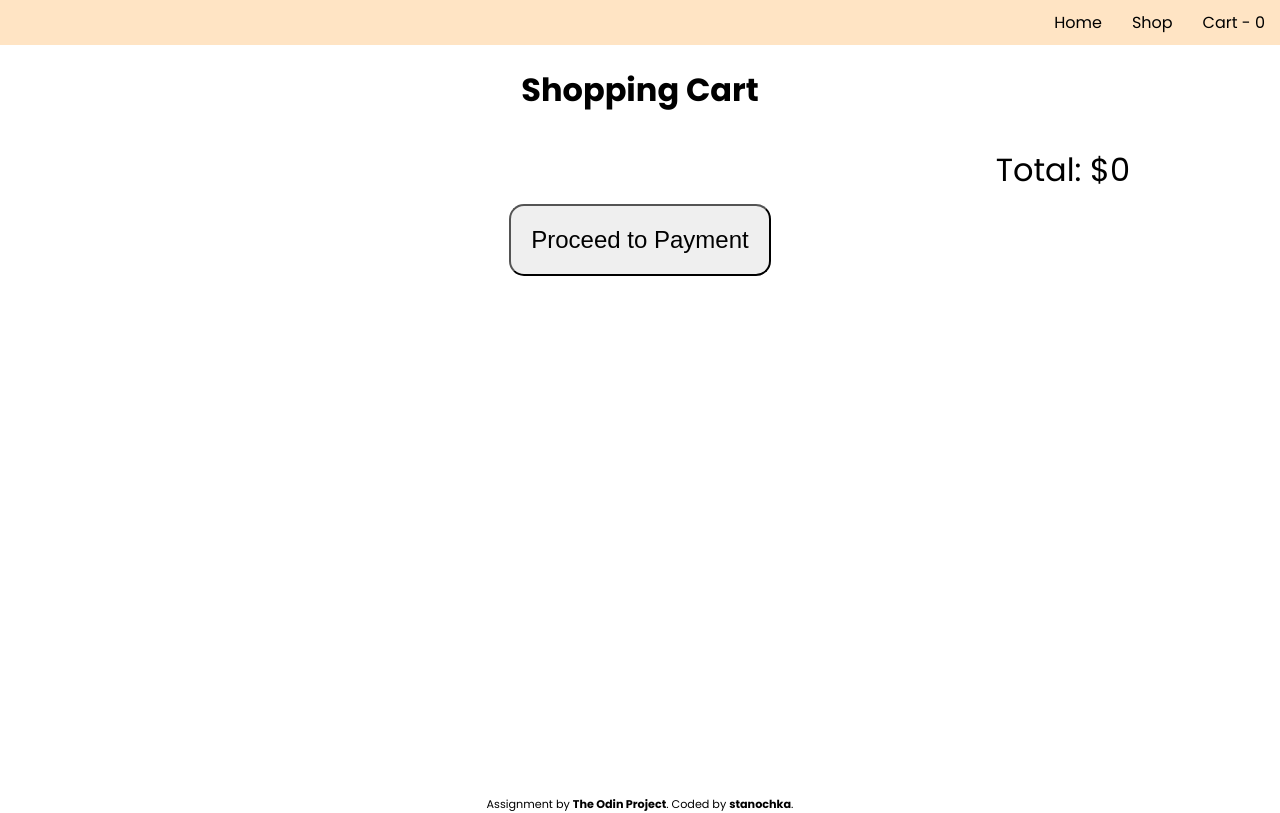
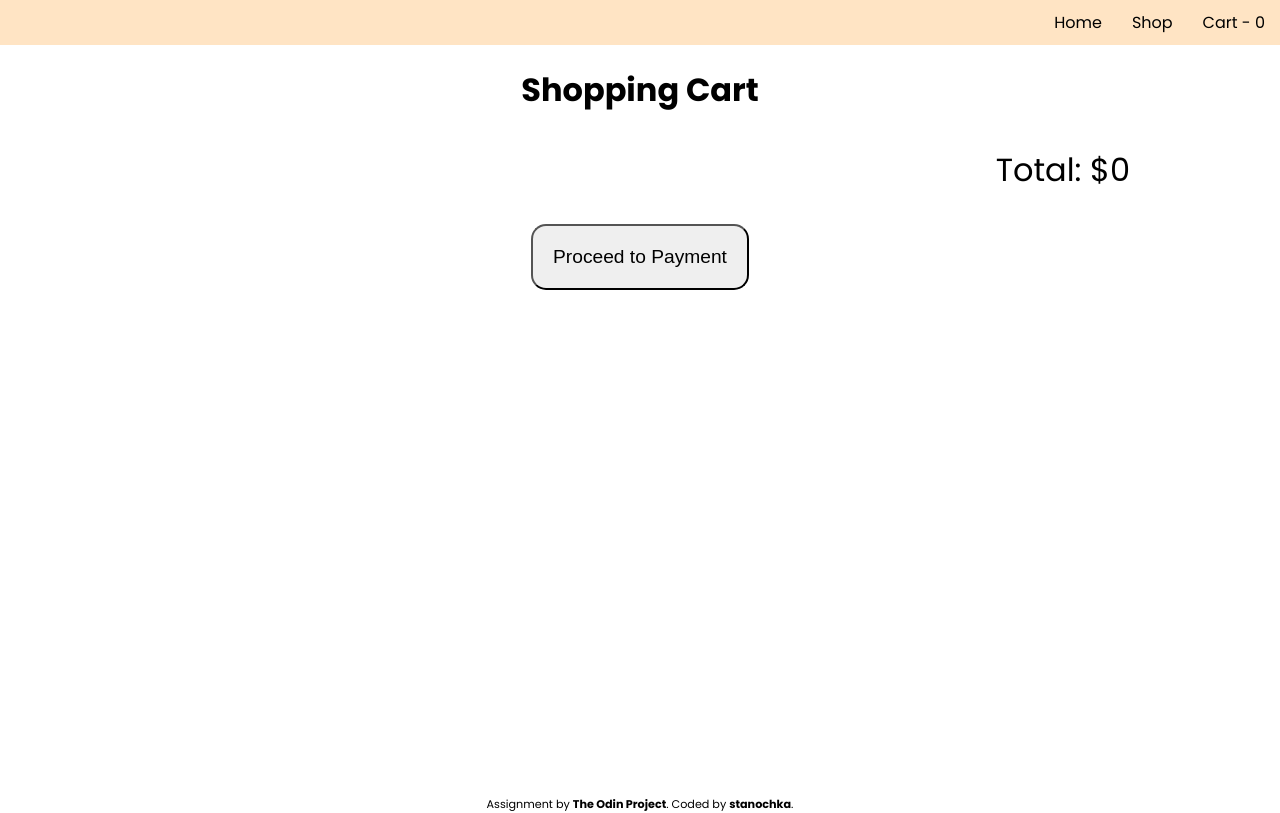
Before and after one commit to stanochka/shopping-cart, a React (Create React App) app: page /cart in a window 1280 px wide. Built offline with nearby package versions, Linux system fonts and the light colour scheme.

Commit message:
Fix total

```diff
--- a/src/components/Cart.js
+++ b/src/components/Cart.js
@@ -1,7 +1,7 @@
 import { Link } from "react-router-dom";
 
 export const Cart = ({items}) => {
-    let sum = items.length ? items.map(i => i.price).reduce((a,b) => a+b) : 0;
+    let sum = items.length ? items.map(i => i.price).reduce((a,b) => a+b).toFixed(2) : 0;
 
     return (
         <div className='Cart'>
--- a/src/components/ItemDetails.js
+++ b/src/components/ItemDetails.js
@@ -19,7 +19,7 @@ export const ItemDetails = ({ addToCart }) => {
             <img className='itemDetailsImage' src={item.image} alt={item.title} />
             <h2>${item.price}</h2>
             <p>{item.description}</p>
-            <div className='category'>{item.category}</div>
+            <div className='itemDetailsCategory'>{item.category}</div>
             <button className='addToCart' onClick={() => addToCart(item)}>Add to cart</button>
         </div>
     )
--- a/src/index.css
+++ b/src/index.css
@@ -129,6 +129,15 @@ main {
   height: 300px;
 }
 
+.itemDetailsCategory {
+  padding: 5px;
+  background: lightblue;
+  border-radius: 5px;
+  font-size: .8em;
+  width: 30%;
+  margin: 20px auto;
+}
+
 .CartItem {
   display: grid;
   grid-template-columns: 4fr 1fr 1fr;
@@ -172,9 +181,9 @@ main {
 }
 
 .Payment {
-  margin: auto;
+  margin: 20px auto;
   padding: 20px;
-  font-size: 1.5em;
+  font-size: 1.2em;
   border-radius: 15px;
   cursor: pointer;
 }
```
